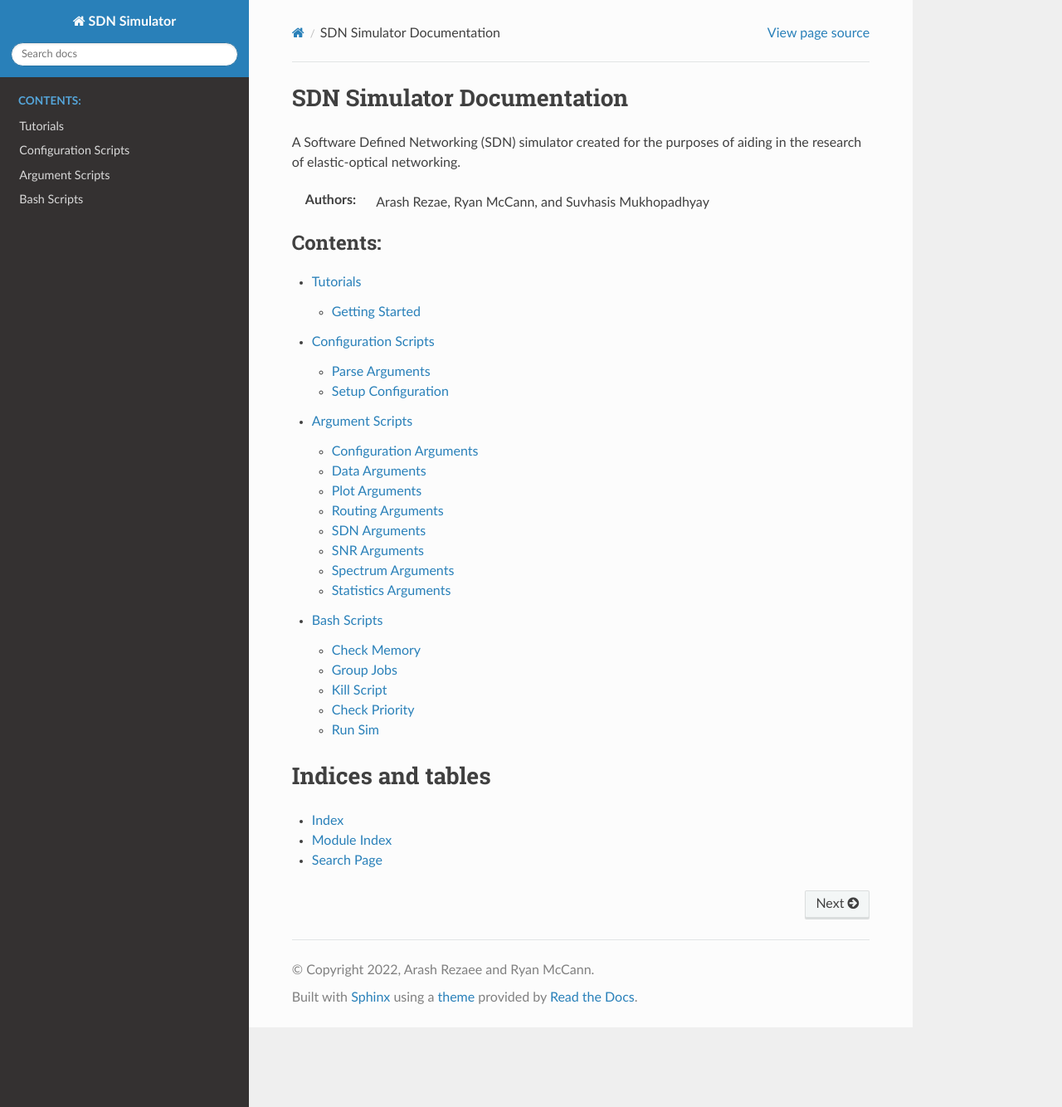
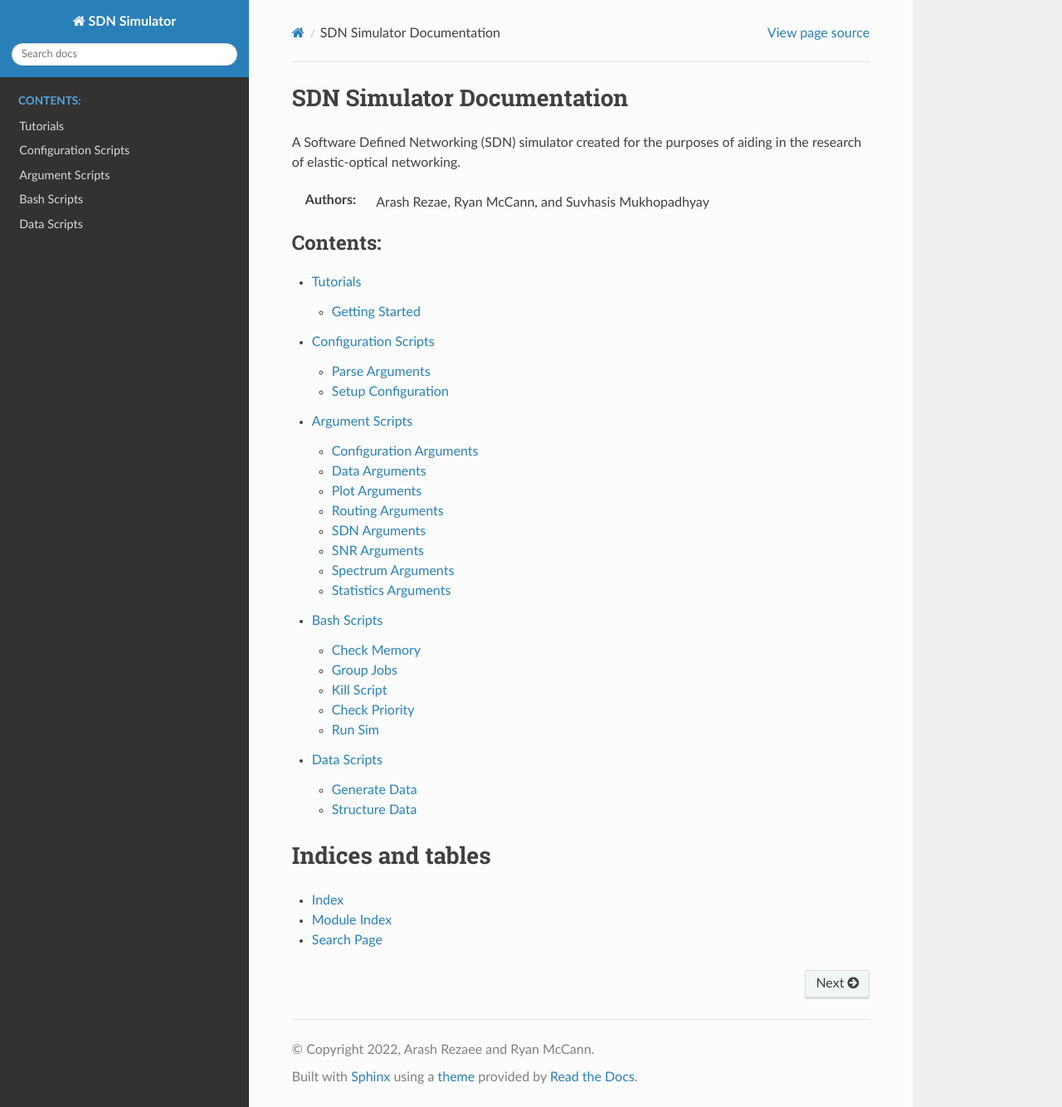
Before and after one commit to SDNNetSim/SDON_simulator, a Sphinx documentation site: the page built from docs/index.rst, in a window 1280 px wide and 1334 px high. Shown: the whole window at 83% size. Built offline with Sphinx 7.4.7 and the Read the Docs theme 2.0.0, drawn with Linux system fonts in a browser that asks for light colours.

Commit message:
Add data scripts to sphinx

```diff
--- /dev/null
+++ b/docs/data/data_modules.rst
@@ -0,0 +1,7 @@
+Data Scripts
+============
+
+.. toctree::
+
+    generate_data
+    structure_data
--- /dev/null
+++ b/docs/data/generate_data.rst
@@ -0,0 +1,6 @@
+Generate Data
+==============
+
+.. automodule:: data_scripts.generate_data
+    :members:
+    :undoc-members:
--- /dev/null
+++ b/docs/data/structure_data.rst
@@ -0,0 +1,6 @@
+Structure Data
+==============
+
+.. automodule:: data_scripts.structure_data
+    :members:
+    :undoc-members:
--- a/docs/index.rst
+++ b/docs/index.rst
@@ -13,6 +13,7 @@ networking.
    config/config_modules.rst
    args/args_modules.rst
    bash/bash_modules.rst
+   data/data_modules.rst
 
 Indices and tables
 ==================
```
